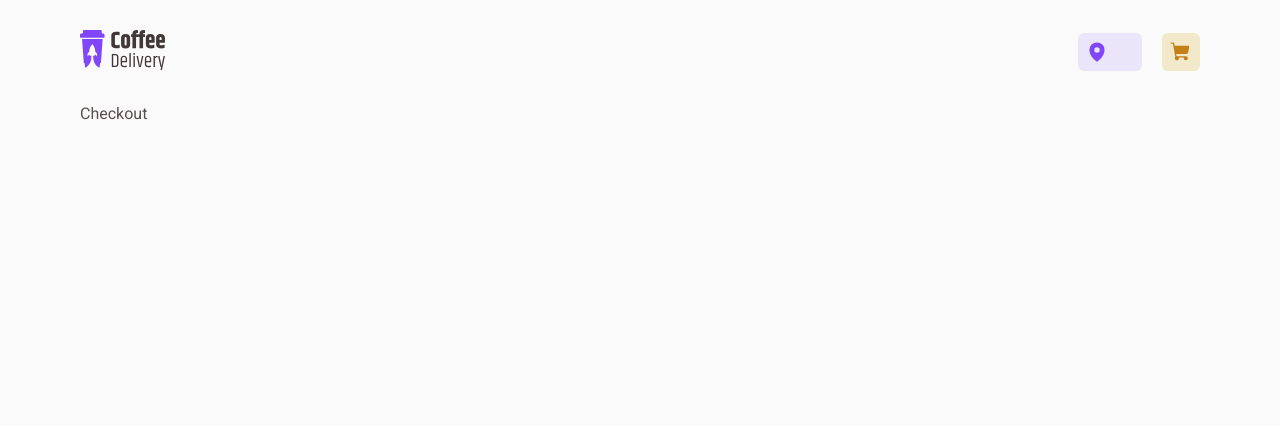
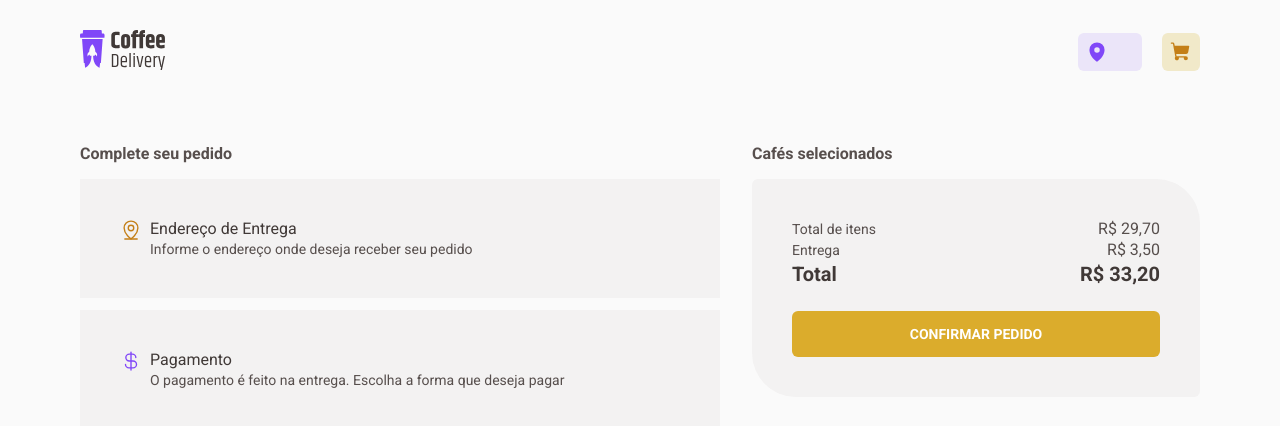
Before and after one commit to pedrocs378/coffee-delivery-challenge, a React (Vite) app: page /checkout in a window 1280 px wide. Shown: the top 426 px of the page. Built offline with nearby package versions, Linux system fonts and the light colour scheme; no server answers.

Commit message:
feat: adiciona base da tela checkout

```diff
--- a/src/pages/Checkout/index.tsx
+++ b/src/pages/Checkout/index.tsx
@@ -1,3 +1,66 @@
+import { CurrencyDollar, MapPinLine } from 'phosphor-react'
+
+import { defaultTheme } from '../../styles/themes/default'
+
+import * as S from './styles'
+
 export function Checkout() {
-  return <main>Checkout</main>
+  return (
+    <S.CheckoutContainer>
+      <S.CompleteOrderSection>
+        <strong>Complete seu pedido</strong>
+
+        <div>
+          <S.CardHeader>
+            <MapPinLine size={22} color={defaultTheme.colors['yellow-700']} />
+
+            <div>
+              <span>Endereço de Entrega</span>
+              <p>Informe o endereço onde deseja receber seu pedido</p>
+            </div>
+          </S.CardHeader>
+        </div>
+        <div>
+          <S.CardHeader>
+            <CurrencyDollar
+              size={22}
+              color={defaultTheme.colors['purple-500']}
+            />
+
+            <div>
+              <span>Pagamento</span>
+              <p>
+                O pagamento é feito na entrega. Escolha a forma que deseja pagar
+              </p>
+            </div>
+          </S.CardHeader>
+        </div>
+      </S.CompleteOrderSection>
+
+      <S.SelectedCoffeesSection>
+        <strong>Cafés selecionados</strong>
+
+        <S.SelectedCoffeesCard>
+          <S.CartDetails>
+            <S.CartDefailtRow>
+              <span>Total de itens</span>
+              <span>R$ 29,70</span>
+            </S.CartDefailtRow>
+            <S.CartDefailtRow>
+              <span>Entrega</span>
+              <span>R$ 3,50</span>
+            </S.CartDefailtRow>
+            <S.CartDefailtRow isTotal>
+              <span>Total</span>
+              <span>R$ 33,20</span>
+            </S.CartDefailtRow>
+          </S.CartDetails>
+
+          <S.ConfirmOrderButton type="button">
+            Confirmar Pedido
+          </S.ConfirmOrderButton>
+        </S.SelectedCoffeesCard>
+      </S.SelectedCoffeesSection>
+    </S.CheckoutContainer>
+  )
 }
--- /dev/null
+++ b/src/pages/Checkout/styles.ts
@@ -0,0 +1,109 @@
+import styled from 'styled-components'
+
+export const CheckoutContainer = styled.main`
+  display: flex;
+  align-items: flex-start;
+  gap: 2rem;
+
+  margin-top: 2.5rem;
+`
+
+const BaseSection = styled.section`
+  > strong {
+    display: block;
+    margin-bottom: 1rem;
+  }
+
+  > div {
+    padding: 2.5rem;
+    background-color: ${({ theme }) => theme.colors['gray-200']};
+  }
+`
+
+export const CompleteOrderSection = styled(BaseSection)`
+  flex: 1;
+
+  > div + div {
+    margin-top: 0.75rem;
+  }
+`
+
+export const SelectedCoffeesSection = styled(BaseSection)`
+  width: 100%;
+  max-width: 28rem;
+
+  > div {
+    border-radius: ${({ theme }) =>
+      `${theme.borderRadius.default} ${theme.borderRadius.xl}`};
+  }
+`
+
+export const CardHeader = styled.header`
+  display: flex;
+  align-items: flex-start;
+  gap: 0.5rem;
+
+  span {
+    line-height: 1.3;
+    color: ${({ theme }) => theme.colors['gray-800']};
+  }
+
+  p {
+    line-height: 1.3;
+    font-size: ${({ theme }) => theme.fontSizes.sm};
+  }
+`
+
+export const SelectedCoffeesCard = styled.div`
+  display: flex;
+  flex-direction: column;
+`
+
+export const CartDetails = styled.div`
+  display: flex;
+  flex-direction: column;
+  gap: 0.75;
+`
+
+type CartDefailtRowProps = {
+  isTotal?: boolean
+}
+
+export const CartDefailtRow = styled.div<CartDefailtRowProps>`
+  display: flex;
+  align-items: center;
+  justify-content: space-between;
+
+  span {
+    line-height: 1.3;
+    font-size: ${({ theme, isTotal }) => isTotal && theme.fontSizes.xl};
+    font-weight: ${({ theme, isTotal }) => isTotal && theme.fontWeights.bold};
+    color: ${({ theme, isTotal }) => isTotal && theme.colors['gray-800']};
+
+    &:first-child {
+      font-size: ${({ theme, isTotal }) => !isTotal && theme.fontSizes.sm};
+    }
+  }
+`
+
+export const ConfirmOrderButton = styled.button`
+  border: 0;
+
+  margin-top: 1.5rem;
+  padding: 0.75rem 0;
+  text-transform: uppercase;
+  border-radius: ${({ theme }) => theme.borderRadius.default};
+
+  background-color: ${({ theme }) => theme.colors['yellow-500']};
+  color: ${({ theme }) => theme.colors.white};
+
+  line-height: 1.6;
+  font-size: ${({ theme }) => theme.fontSizes.sm};
+  font-weight: ${({ theme }) => theme.fontWeights.bold};
+
+  transition: background-color 0.2s;
+
+  &:hover {
+    background-color: ${({ theme }) => theme.colors['yellow-700']};
+  }
+`
--- a/src/styles/themes/default.ts
+++ b/src/styles/themes/default.ts
@@ -49,5 +49,6 @@ export const defaultTheme = {
   borderRadius: {
     default: '6px',
     lg: '36px',
+    xl: '44px',
   },
 }
```
